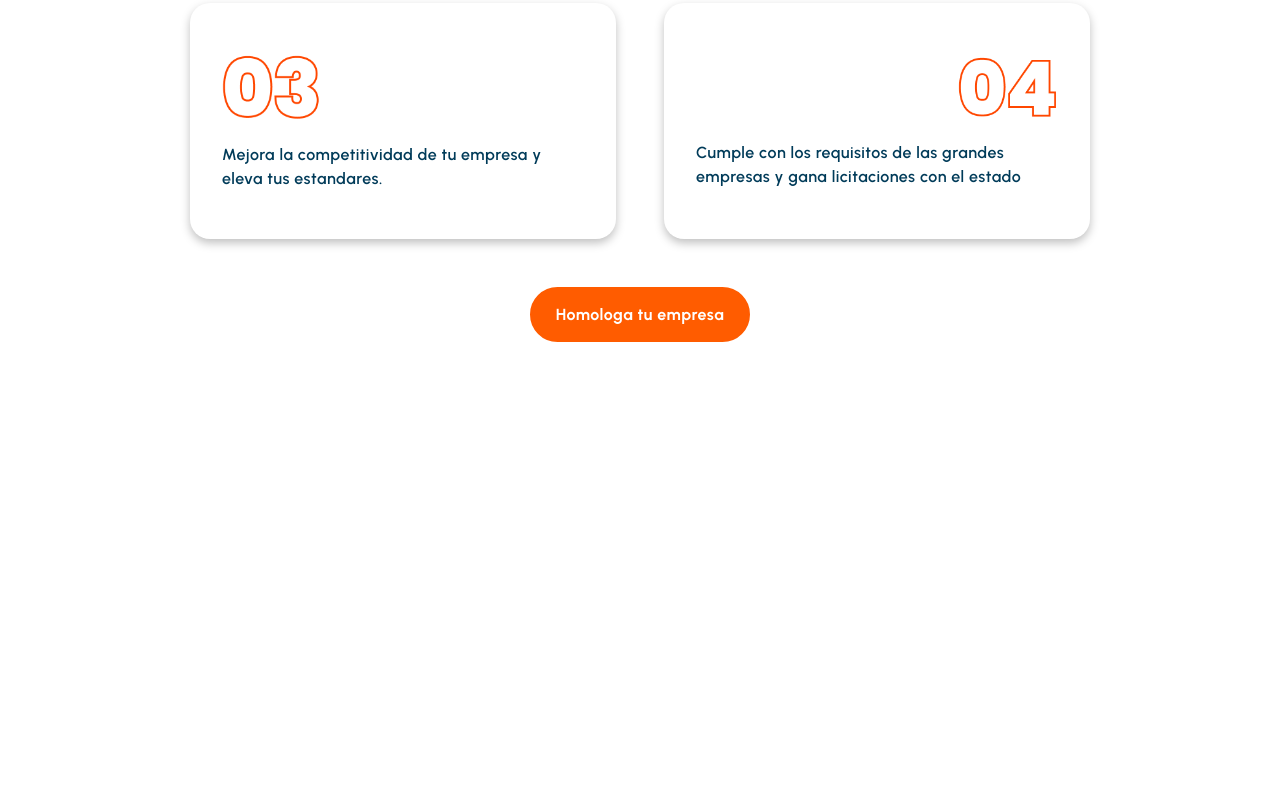
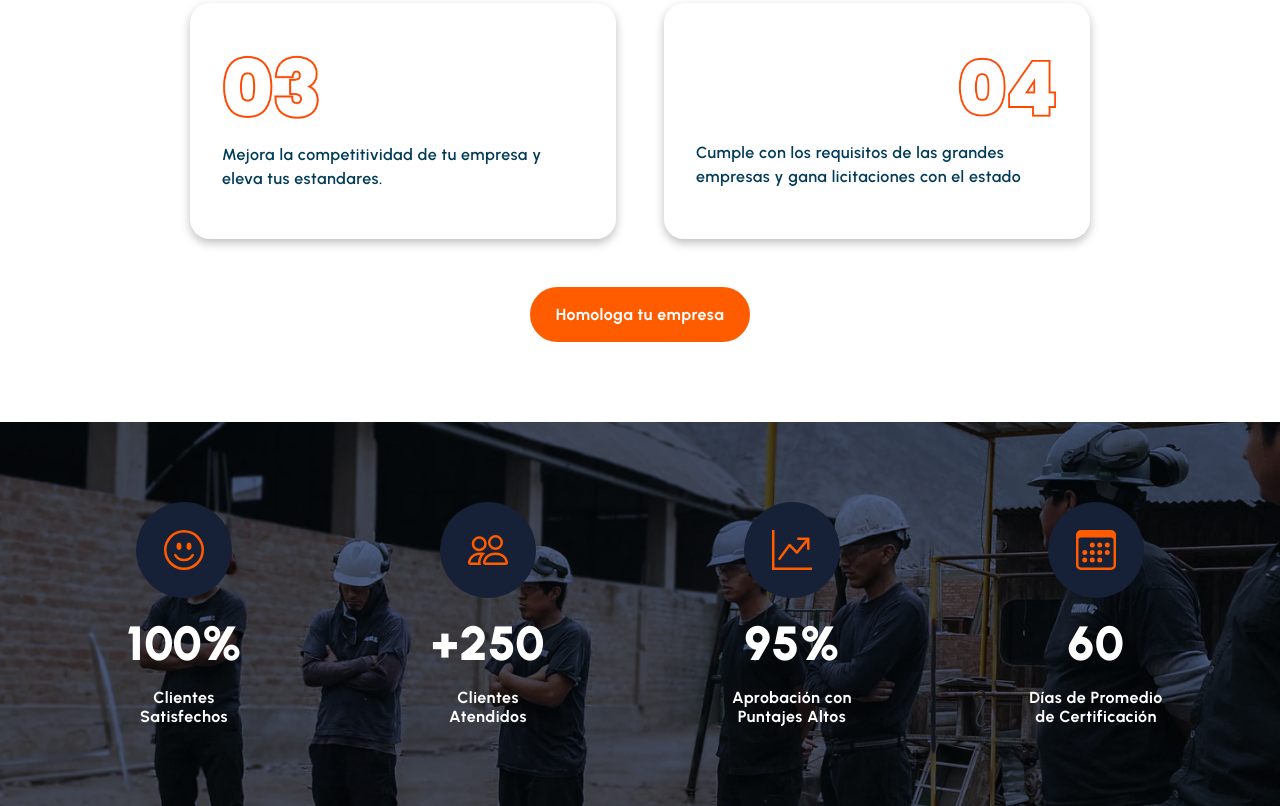
Before and after one commit to Samuel-Gom/landing-ryc-2, a plain HTML site: page index.html in a window 1280 px wide. Shown: the part 3771-4577 px from the top of the page. Before the commit the page ends 4193 px from the top, so only its background shows below. Drawn offline with Linux system fonts and the light colour scheme.

Commit message:
add section info and its styles

```diff
--- a/css/styles.css
+++ b/css/styles.css
@@ -8,6 +8,7 @@
     --color-one: #ff5c00;
     --color-two: #003b59;
     --color-three: #ffffff;
+    --color-four: #162036;
     --padding-size: 3rem;
 }
 
@@ -760,3 +761,76 @@ input {
 .why-card__paragraph {
     color: var(--color-two);
 }
+
+
+/* SECTION INFO */
+.info {
+    position: relative;
+}
+
+.info__background {
+    position: absolute;
+    inset: 0;
+    z-index: -10;
+    background-color: var(--color-four);
+    user-select: none;
+
+    &::before {
+        content: "";
+        position: absolute;
+        inset: 0;
+        background-color: #162036cc;
+        mix-blend-mode: hard-light;
+    }
+}
+
+.info__background .img {
+    height: 100%;
+    object-fit: cover;
+    object-position: center;
+    pointer-events: none;
+}
+
+.info__content {
+    display: flex;
+    flex-wrap: wrap;
+    justify-content: space-evenly;
+    gap: 4rem;
+    padding-block: 5rem;
+}
+
+.info-card {
+    flex-basis: 125px;
+    flex-grow: 1;
+    display: flex;
+    flex-direction: column;
+    align-items: center;
+    gap: 1rem;
+    color: var(--color-three);
+}
+
+.info-card__icon {
+    display: flex;
+    justify-content: center;
+    align-items: center;
+    width: 6rem;
+    height: 6rem;
+    background-color: var(--color-four);
+    border-radius: 50%;
+}
+
+.info-card__icon svg {
+    width: 2.5rem;
+    height: 2.5rem;
+    color: var(--color-one);
+}
+
+.info-card__name {
+    font-size: 3rem;
+    font-weight: 900;
+}
+
+.info-card__paragraph {
+    font-weight: 700;
+    text-align: center;
+}
--- a/index.html
+++ b/index.html
@@ -380,6 +380,52 @@
             <a class="why__cta cta" href="https://wa.link/oiio1u" target="_blank" rel="noopener noreferrer" title="WhatsApp de R&C Consultiva Perú">Homologa tu empresa</a>
         </section>
 
+        <!-- SECTION INFO -->
+        <section class="info">
+            <div class="info__background">
+                <img class="img" src="./assets/img/imagen-2.webp" alt="" loading="lazy" aria-hidden="true" role="presentation">
+            </div>
+            <div class="info__content container">
+                <article class="info-card">
+                    <div class="info-card__icon">
+                        <svg xmlns="http://www.w3.org/2000/svg" width="16" height="16" fill="currentColor" viewBox="0 0 16 16">
+                            <path d="M8 15A7 7 0 1 1 8 1a7 7 0 0 1 0 14m0 1A8 8 0 1 0 8 0a8 8 0 0 0 0 16"/>
+                            <path d="M4.285 9.567a.5.5 0 0 1 .683.183A3.5 3.5 0 0 0 8 11.5a3.5 3.5 0 0 0 3.032-1.75.5.5 0 1 1 .866.5A4.5 4.5 0 0 1 8 12.5a4.5 4.5 0 0 1-3.898-2.25.5.5 0 0 1 .183-.683M7 6.5C7 7.328 6.552 8 6 8s-1-.672-1-1.5S5.448 5 6 5s1 .672 1 1.5m4 0c0 .828-.448 1.5-1 1.5s-1-.672-1-1.5S9.448 5 10 5s1 .672 1 1.5"/>
+                        </svg>
+                    </div>
+                    <p class="info-card__name">100%</p>
+                    <p class="info-card__paragraph">Clientes <br> Satisfechos</p>
+                </article>
+                <article class="info-card">
+                    <div class="info-card__icon">
+                        <svg xmlns="http://www.w3.org/2000/svg" width="16" height="16" fill="currentColor" viewBox="0 0 16 16">
+                            <path d="M15 14s1 0 1-1-1-4-5-4-5 3-5 4 1 1 1 1zm-7.978-1L7 12.996c.001-.264.167-1.03.76-1.72C8.312 10.629 9.282 10 11 10c1.717 0 2.687.63 3.24 1.276.593.69.758 1.457.76 1.72l-.008.002-.014.002zM11 7a2 2 0 1 0 0-4 2 2 0 0 0 0 4m3-2a3 3 0 1 1-6 0 3 3 0 0 1 6 0M6.936 9.28a6 6 0 0 0-1.23-.247A7 7 0 0 0 5 9c-4 0-5 3-5 4q0 1 1 1h4.216A2.24 2.24 0 0 1 5 13c0-1.01.377-2.042 1.09-2.904.243-.294.526-.569.846-.816M4.92 10A5.5 5.5 0 0 0 4 13H1c0-.26.164-1.03.76-1.724.545-.636 1.492-1.256 3.16-1.275ZM1.5 5.5a3 3 0 1 1 6 0 3 3 0 0 1-6 0m3-2a2 2 0 1 0 0 4 2 2 0 0 0 0-4"/>
+                          </svg>
+                    </div>
+                    <p class="info-card__name">+250</p>
+                    <p class="info-card__paragraph">Clientes <br> Atendidos</p>
+                </article>
+                <article class="info-card">
+                    <div class="info-card__icon">
+                        <svg xmlns="http://www.w3.org/2000/svg" width="16" height="16" fill="currentColor" viewBox="0 0 16 16">
+                            <path fill-rule="evenodd" d="M0 0h1v15h15v1H0zm10 3.5a.5.5 0 0 1 .5-.5h4a.5.5 0 0 1 .5.5v4a.5.5 0 0 1-1 0V4.9l-3.613 4.417a.5.5 0 0 1-.74.037L7.06 6.767l-3.656 5.027a.5.5 0 0 1-.808-.588l4-5.5a.5.5 0 0 1 .758-.06l2.609 2.61L13.445 4H10.5a.5.5 0 0 1-.5-.5"/>
+                          </svg>
+                    </div>
+                    <p class="info-card__name">95%</p>
+                    <p class="info-card__paragraph">Aprobación con <br> Puntajes Altos</p>
+                </article>
+                <article class="info-card">
+                    <div class="info-card__icon">
+                        <svg xmlns="http://www.w3.org/2000/svg" width="16" height="16" fill="currentColor" viewBox="0 0 16 16">
+                            <path d="M14 0H2a2 2 0 0 0-2 2v12a2 2 0 0 0 2 2h12a2 2 0 0 0 2-2V2a2 2 0 0 0-2-2M1 3.857C1 3.384 1.448 3 2 3h12c.552 0 1 .384 1 .857v10.286c0 .473-.448.857-1 .857H2c-.552 0-1-.384-1-.857z"/>
+                            <path d="M6.5 7a1 1 0 1 0 0-2 1 1 0 0 0 0 2m3 0a1 1 0 1 0 0-2 1 1 0 0 0 0 2m3 0a1 1 0 1 0 0-2 1 1 0 0 0 0 2m-9 3a1 1 0 1 0 0-2 1 1 0 0 0 0 2m3 0a1 1 0 1 0 0-2 1 1 0 0 0 0 2m3 0a1 1 0 1 0 0-2 1 1 0 0 0 0 2m3 0a1 1 0 1 0 0-2 1 1 0 0 0 0 2m-9 3a1 1 0 1 0 0-2 1 1 0 0 0 0 2m3 0a1 1 0 1 0 0-2 1 1 0 0 0 0 2m3 0a1 1 0 1 0 0-2 1 1 0 0 0 0 2"/>
+                          </svg>
+                    </div>
+                    <p class="info-card__name">60</p>
+                    <p class="info-card__paragraph">Días de Promedio <br> de Certificación</p>
+                </article>
+            </div>
+        </section>
     </main>
 </body>
 
```
